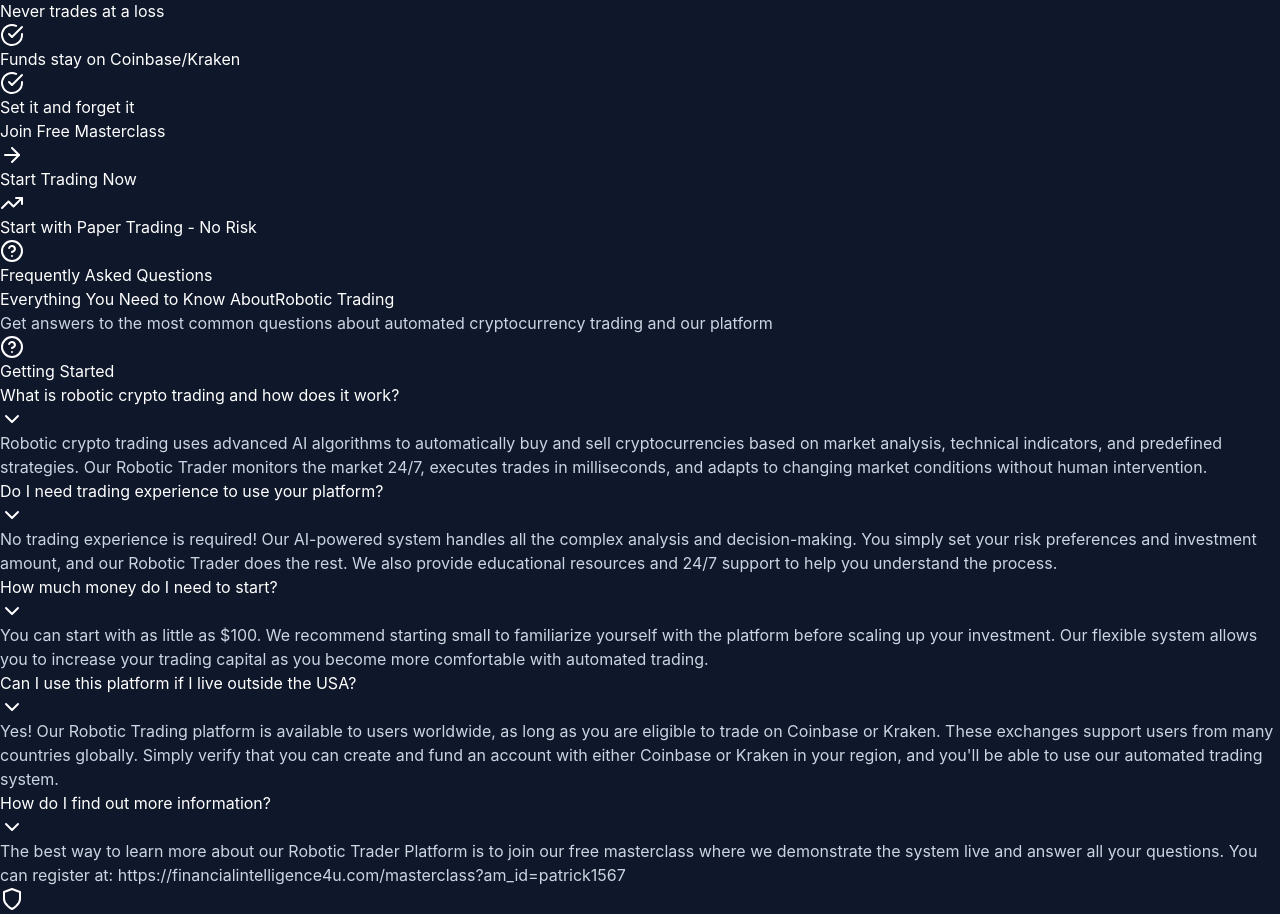
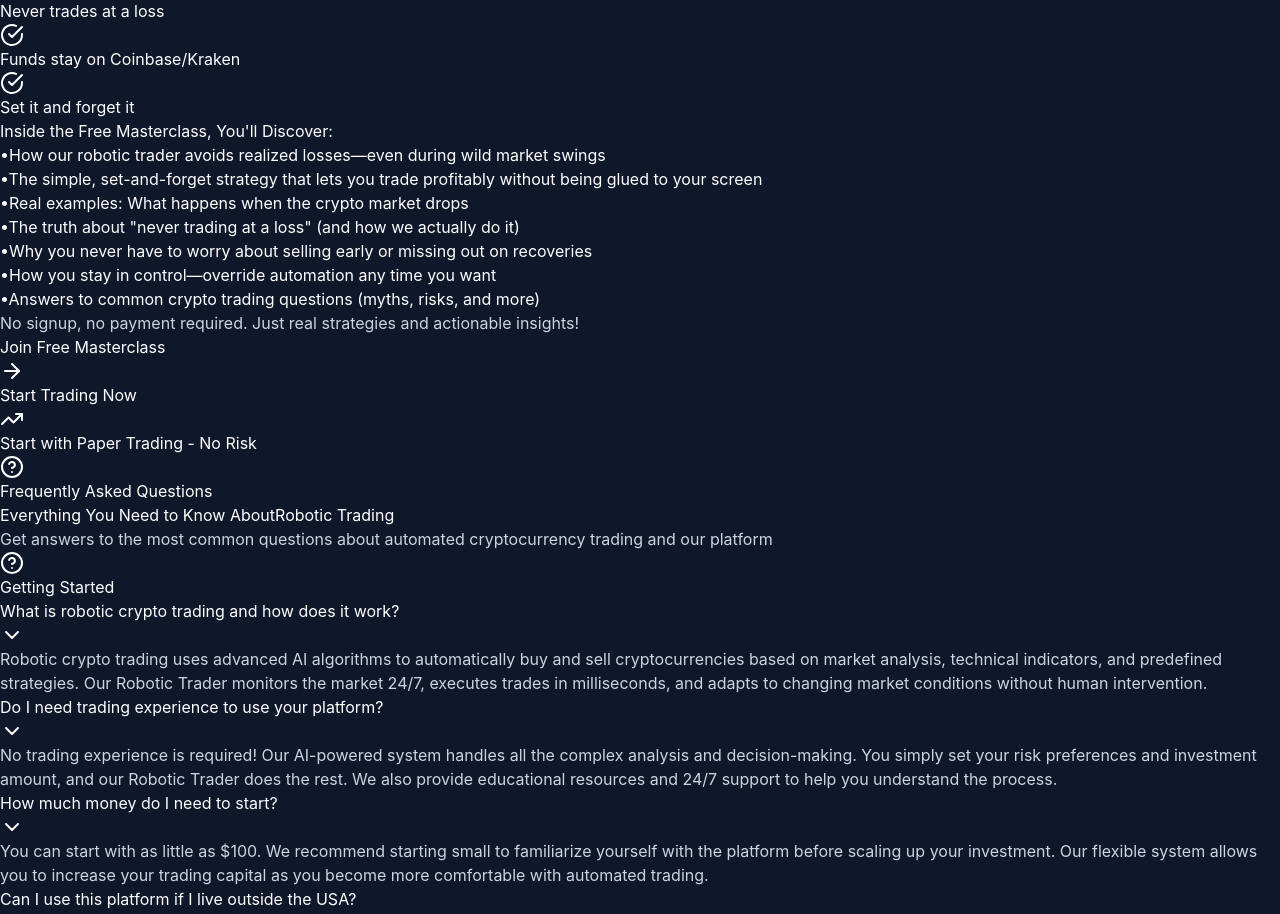
Before and after one commit to patjenkinsGIT/myrobotictrader, a React (Vite) app: page / in a window 1280 px wide. Shown: the part 1969-2883 px from the top of the page. Built offline with nearby package versions, Linux system fonts and the light colour scheme.

Commit message:
Add masterclass bullet list to build curiosity before CTA

```diff
--- a/src/components/CallToAction.tsx
+++ b/src/components/CallToAction.tsx
@@ -42,6 +42,68 @@ export const CallToAction: React.FC = function () {
           </div>
         </div>
 
+        {/* Masterclass Bullet List */}
+        <div className="bg-gradient-to-r from-purple-900/30 to-pink-900/30 backdrop-blur-sm rounded-2xl border border-white/20 p-8 mb-8 max-w-3xl mx-auto">
+          <h3 className="text-2xl md:text-3xl font-bold text-white mb-6">
+            Inside the Free Masterclass, You'll Discover:
+          </h3>
+
+          <ul className="text-left space-y-4 mb-6">
+            <li className="flex items-start text-gray-300">
+              <span className="text-purple-400 mr-3 text-xl">•</span>
+              <span className="text-lg">
+                How our robotic trader avoids realized losses—even during wild
+                market swings
+              </span>
+            </li>
+            <li className="flex items-start text-gray-300">
+              <span className="text-purple-400 mr-3 text-xl">•</span>
+              <span className="text-lg">
+                The simple, set-and-forget strategy that lets you trade
+                profitably without being glued to your screen
+              </span>
+            </li>
+            <li className="flex items-start text-gray-300">
+              <span className="text-purple-400 mr-3 text-xl">•</span>
+              <span className="text-lg">
+                Real examples: What happens when the crypto market drops
+              </span>
+            </li>
+            <li className="flex items-start text-gray-300">
+              <span className="text-purple-400 mr-3 text-xl">•</span>
+              <span className="text-lg">
+                The truth about "never trading at a loss" (and how we actually
+                do it)
+              </span>
+            </li>
+            <li className="flex items-start text-gray-300">
+              <span className="text-purple-400 mr-3 text-xl">•</span>
+              <span className="text-lg">
+                Why you never have to worry about selling early or missing out
+                on recoveries
+              </span>
+            </li>
+            <li className="flex items-start text-gray-300">
+              <span className="text-purple-400 mr-3 text-xl">•</span>
+              <span className="text-lg">
+                How you stay in control—override automation any time you want
+              </span>
+            </li>
+            <li className="flex items-start text-gray-300">
+              <span className="text-purple-400 mr-3 text-xl">•</span>
+              <span className="text-lg">
+                Answers to common crypto trading questions (myths, risks, and
+                more)
+              </span>
+            </li>
+          </ul>
+
+          <p className="text-lg text-purple-200 font-medium">
+            No signup, no payment required. Just real strategies and actionable
+            insights!
+          </p>
+        </div>
+
         {/* CTA Buttons */}
         <div className="flex flex-col sm:flex-row gap-4 justify-center mb-8">
           <a
```
